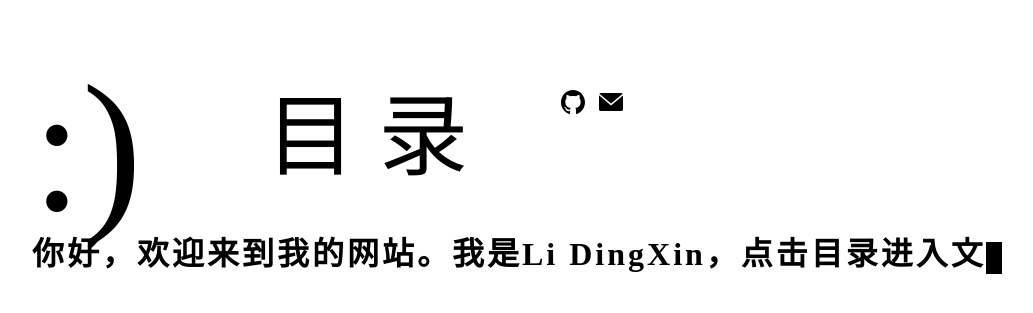
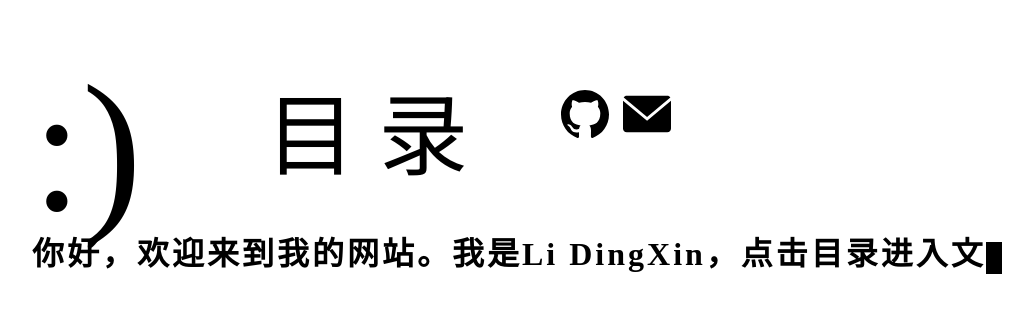
Before and after one commit to lushisi258/lushisi258.github.io, a Jekyll site: the page built from index.html, in a window 1280 px wide. Shown: the top 313 px of the page, without its empty margins (32-1065 px from the left). Built offline with Jekyll 4.4.1, drawn with Linux system fonts in a browser that asks for light colours; some web fonts are replaced.

Commit message:
调整social图标大小

```diff
--- a/assets/css/default.css
+++ b/assets/css/default.css
@@ -151,20 +151,28 @@ a {
 
 /* 手机端的适配 */
 @media (max-width: 1500px) {
+
     /* 关于左侧部分的布局 */
     .left-panel {
         left: 5%;
         top: 5%;
         display: flex;
     }
+
     .smile-face {
         font-size: 20vmin;
     }
+
     .list-button {
         font-size: 10vmin;
         margin-top: 2vmin;
         margin-left: 10vmin;
         width: 30vmin;
+    }
+
+    .outside-link {
+        width: 48px;
+        height: 48px;
     }
 
     /* 关于终端部分的布局 */
```
